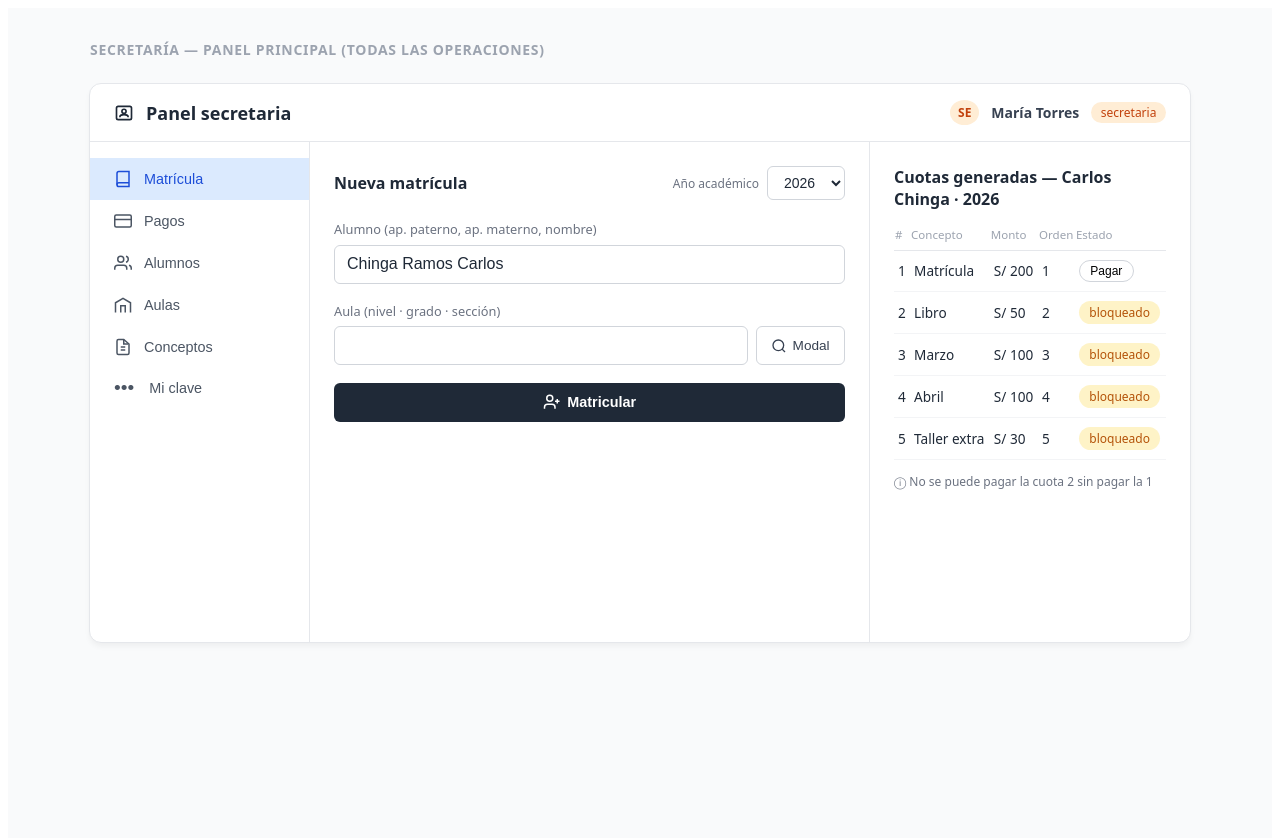
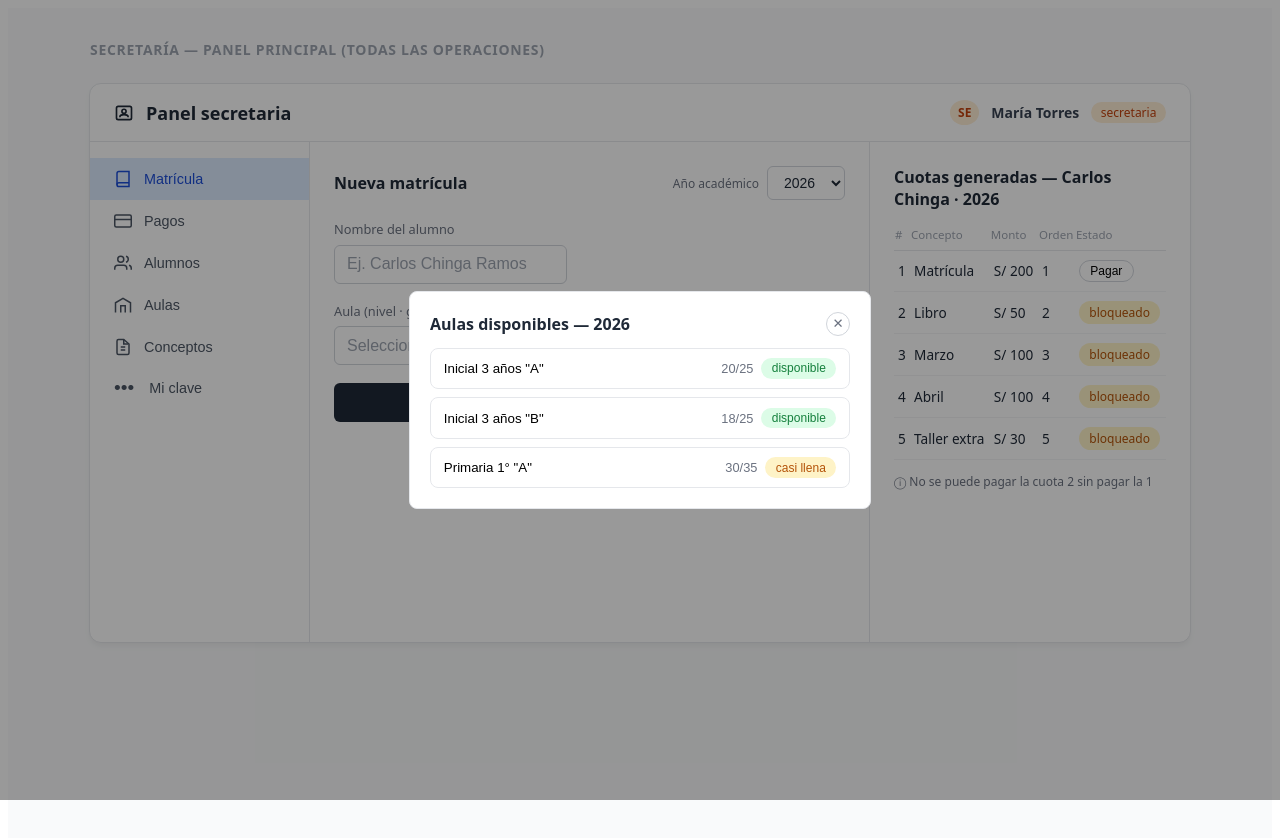
Before and after one commit to tiben10/front-end, a React (Vite) app: page /secretaria-dashboard in a window 1280 px wide. Both pictures are taken after a click on the button "Modal". Shown: the top 838 px of the page. Built offline with nearby package versions, Linux system fonts and the light colour scheme.

Commit message:
ahora es un input de texto libre Al matricular, el aula elegida sube su contador de alumnos automáticamente

```diff
--- a/src/pages/SecretariaUserDashboard.jsx
+++ b/src/pages/SecretariaUserDashboard.jsx
@@ -545,16 +545,14 @@ const SecretariaUserDashboard = () => {
                                 </div>
 
                                 <div className="field-group">
-                                    <label className="field-label">Alumno (ap. paterno, ap. materno, nombre)</label>
-                                    <div className="field-with-btn">
-                                        <input
-                                            type="text"
-                                            className="readonly-input"
-                                            readOnly
-                                            value={`${selectedAlumno.apPaterno} ${selectedAlumno.apMaterno} ${selectedAlumno.nombre}`}
-                                        />
-
-                                    </div>
+                                    <label className="field-label">Nombre del alumno</label>
+                                    <input
+                                        type="text"
+                                        className="readonly-input"
+                                        placeholder="Ej. Carlos Chinga Ramos"
+                                        value={nombreAlumnoMatricula}
+                                        onChange={(e) => setNombreAlumnoMatricula(e.target.value)}
+                                    />
                                 </div>
 
                                 <div className="field-group">
@@ -564,6 +562,7 @@ const SecretariaUserDashboard = () => {
                                             type="text"
                                             className="readonly-input"
                                             readOnly
+                                            placeholder="Selecciona un aula con el botón Modal"
                                             value={selectedAulaMatricula ? `${selectedAulaMatricula.nivel} ${selectedAulaMatricula.grado} ${selectedAulaMatricula.seccion}` : ''}
                                         />
                                         <button className="modal-trigger-btn" type="button" onClick={() => setShowAulaModal(true)}>
@@ -571,6 +570,49 @@ const SecretariaUserDashboard = () => {
                                         </button>
                                     </div>
                                 </div>
+
+                                {showAulaModal && (
+                                    <div
+                                        style={{ position: 'fixed', inset: 0, background: 'rgba(0,0,0,0.4)', display: 'flex', alignItems: 'center', justifyContent: 'center', zIndex: 1000 }}
+                                        onClick={() => setShowAulaModal(false)}
+                                    >
+                                        <div
+                                            className="perm-box"
+                                            style={{ background: 'white', width: '420px', maxHeight: '70vh', overflowY: 'auto', padding: '1.25rem' }}
+                                            onClick={(e) => e.stopPropagation()}
+                                        >
+                                            <div style={{ display: 'flex', justifyContent: 'space-between', alignItems: 'center', marginBottom: '0.75rem' }}>
+                                                <h3 className="section-title" style={{ margin: 0 }}>Aulas disponibles — {anioMatricula}</h3>
+                                                <button className="icon-btn" onClick={() => setShowAulaModal(false)}>✕</button>
+                                            </div>
+
+                                            {aulasDisponiblesModal.length === 0 ? (
+                                                <p style={{ fontSize: '0.85rem', color: '#6b7280' }}>No hay aulas disponibles para el año {anioMatricula}.</p>
+                                            ) : (
+                                                <div style={{ display: 'flex', flexDirection: 'column', gap: '0.5rem' }}>
+                                                    {aulasDisponiblesModal.map((aula) => {
+                                                        const info = estadoInfo(aula.estado);
+                                                        return (
+                                                            <button
+                                                                key={aula.id}
+                                                                type="button"
+                                                                className="clickable-row"
+                                                                style={{ display: 'flex', justifyContent: 'space-between', alignItems: 'center', padding: '0.6rem 0.8rem', border: '1px solid #e5e7eb', borderRadius: '0.5rem', background: 'white', cursor: 'pointer', textAlign: 'left' }}
+                                                                onClick={() => seleccionarAulaModal(aula)}
+                                                            >
+                                                                <span>{aula.nivel} {aula.grado} "{aula.seccion}"</span>
+                                                                <span style={{ display: 'flex', alignItems: 'center', gap: '0.5rem' }}>
+                                                                    <span style={{ fontSize: '0.8rem', color: '#6b7280' }}>{aula.alumnos}/{aula.cupo}</span>
+                                                                    <span className={`estado-badge ${info.badgeClass}`}>{info.label}</span>
+                                                                </span>
+                                                            </button>
+                                                        );
+                                                    })}
+                                                </div>
+                                            )}
+                                        </div>
+                                    </div>
+                                )}
 
                                 {aulaMatriculaLlena && (
                                     <div className="warning-banner">
```
